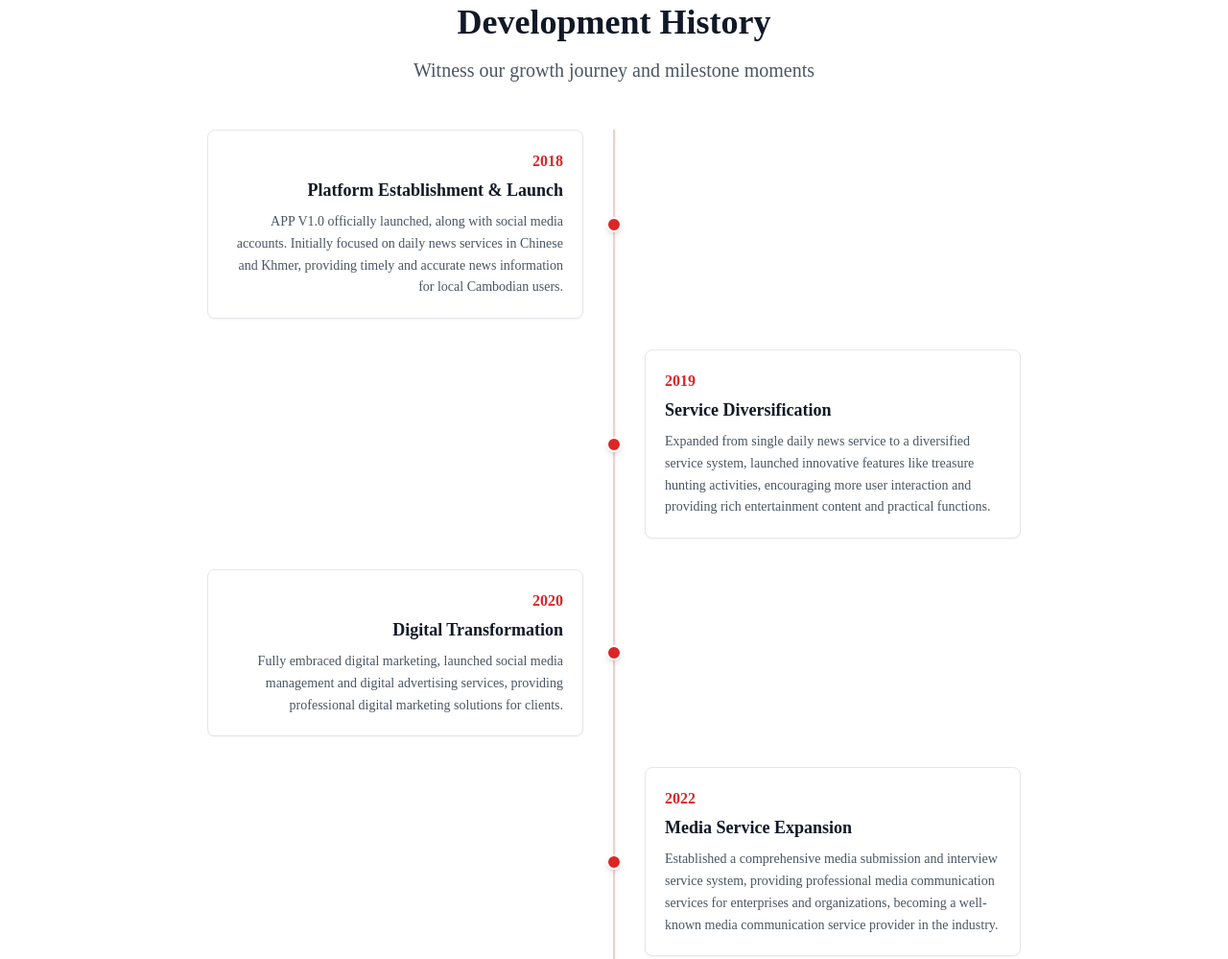
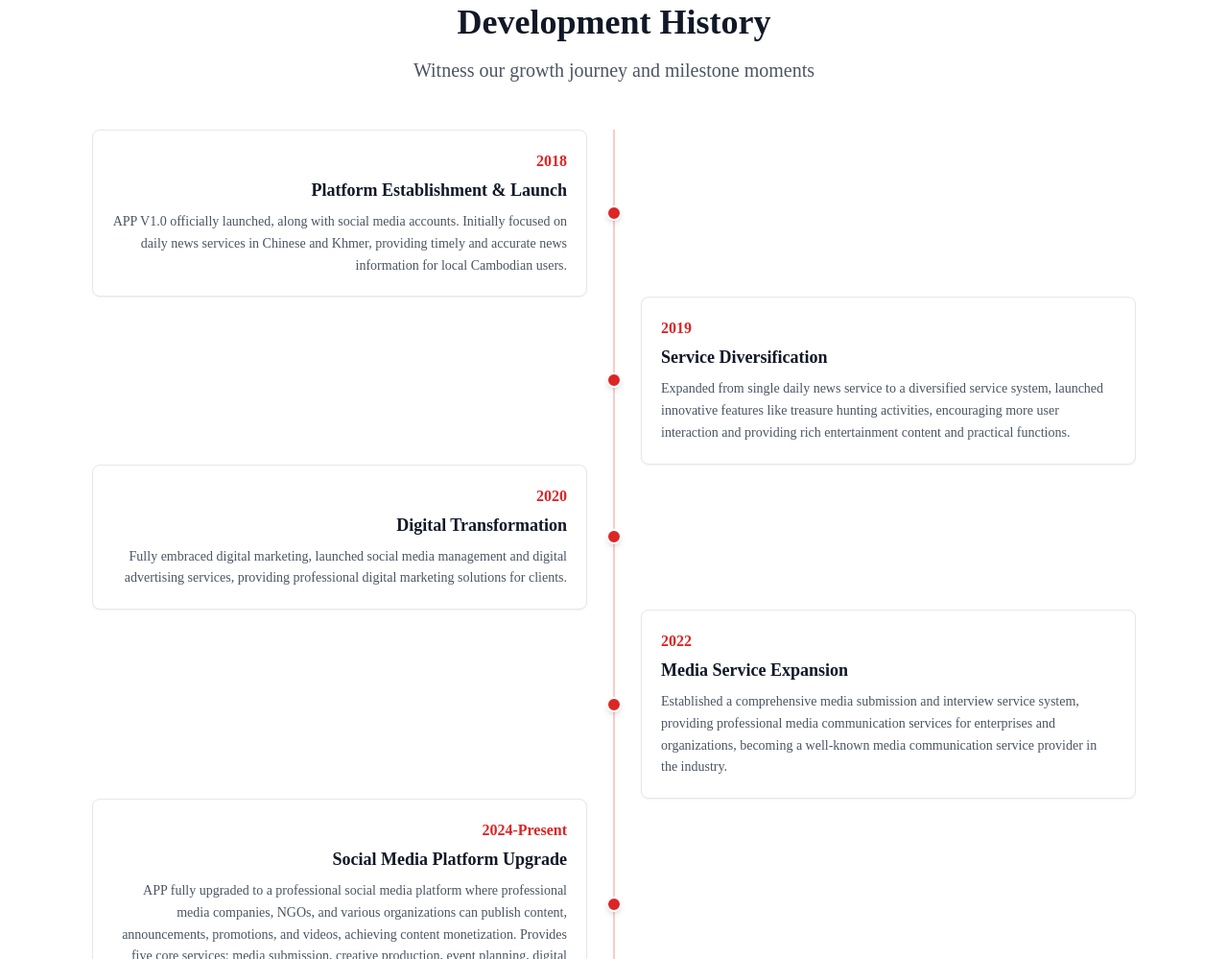
Before and after one commit to honglaysin/tnaot_media_web-main, an Astro site: page /en/about in a window 1280 px wide. Shown: the part 913-1912 px from the top of the page at 96% size. Built offline with nearby package versions, Linux system fonts and the light colour scheme; Astro itself is replaced by a stand-in of ours.

Commit message:
Update about.astro

```diff
--- a/src/pages/en/about.astro
+++ b/src/pages/en/about.astro
@@ -233,35 +233,38 @@
               <p class="text-xl text-gray-600">Witness our growth journey and milestone moments</p>
             </div>
 
-        <div class="max-w-4xl mx-auto">
-          <div class="relative">
-            <!-- Timeline -->
-            <div class="absolute left-1/2 transform -translate-x-1/2 w-0.5 h-full bg-primary-200"></div>
+            <div class="relative max-w-6xl mx-auto">
+              <!-- Timeline Line -->
+              <div class="absolute top-0 left-5 md:left-1/2 transform md:-translate-x-1/2 w-0.5 h-full bg-primary-200"></div>
 
-            <div class="space-y-8">
+              <div class="space-y-8 md:space-y-0 md:divide-y-0">
                 {milestones.map((milestone, index) => (
-                <div class={`flex items-center ${index % 2 === 0 ? 'flex-row' : 'flex-row-reverse'}`}>
-                  <div class="flex-1 px-6">
-                    <div class={`bg-white border border-gray-200 rounded-lg p-5 shadow-sm hover:shadow-md transition-all duration-300 ${index % 2 === 0 ? 'text-right' : 'text-left'}`}>
+                  <div class="flex flex-col md:flex-row md:items-center relative">
+
+                    <!-- Left Side (desktop alternating) -->
+                    <div class={`flex-1 px-6 ${index % 2 === 0 ? 'md:pr-8 md:text-right' : 'md:order-2 md:pl-8 md:text-left'}`}>
+                      <div class="bg-white border border-gray-200 rounded-lg p-5 shadow-sm hover:shadow-md transition-all duration-300">
                         <div class="text-primary-600 font-bold text-base mb-1">{milestone.year}</div>
                         <h3 class="text-lg font-bold text-gray-900 mb-2">{milestone.title}</h3>
                         <p class="text-gray-600 text-sm leading-relaxed">{milestone.description}</p>
                       </div>
                     </div>
 
-                  <!-- Timeline Point -->
-                  <div class="relative z-10">
+                    <!-- Timeline Dot -->
+                    <div class="absolute left-5 md:left-1/2 transform md:-translate-x-1/2 z-10">
                       <div class="w-4 h-4 bg-primary-600 rounded-full border-2 border-white shadow-md"></div>
                     </div>
 
-                  <div class="flex-1 px-6"></div>
+                    <!-- Right Side (empty for alignment) -->
+                    <div class={`flex-1 px-6 hidden md:block ${index % 2 === 0 ? 'md:order-2' : ''}`}></div>
                   </div>
                 ))}
               </div>
             </div>
           </div>
-      </div>
         </section>
+
+
 
     <!-- Company Events section -->
     <section class="section-padding bg-white">
```
Lines whose indentation alone changed are shown as unchanged.
